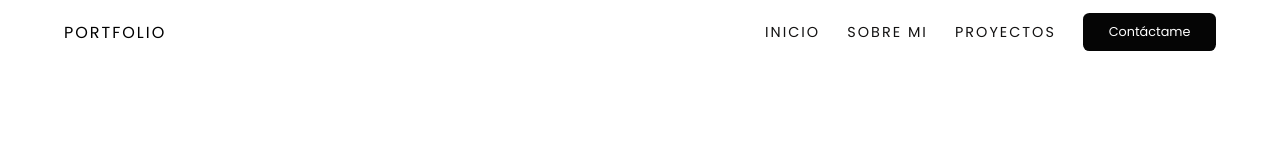
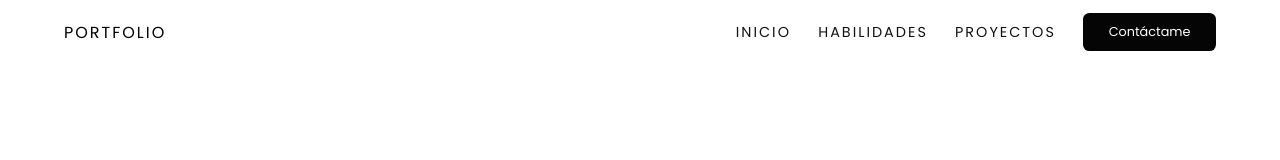
Before and after one commit to sebastiansorcia/portfolio, a React (Create React App) app: page / in a window 1280 px wide. Shown: the top 160 px of the page. Built offline with nearby package versions, Linux system fonts and the light colour scheme.

Commit message:
se cambio el nombre del enlace

```diff
--- a/src/components/menu/Menu.jsx
+++ b/src/components/menu/Menu.jsx
@@ -6,7 +6,7 @@ function Menu() {
         <div className="menu__header">
             <ul className="list__items">
                 <li className="list__item"><a href="#home" className="link__item item" aria-label="seccion de inicio">inicio</a></li>
-                <li className="list__item"><a href="#aboutme" className="link__item item" aria-label="seccion sobre mi">sobre mi</a></li>
+                <li className="list__item"><a href="#ability" className="link__item item" aria-label="seccion sobre mi">habilidades</a></li>
                 <li className="list__item"><a href="#proyects" className="link__item item"aria-label="seccion de proyectos">proyectos</a></li>
                 <li className="list__item"><ButtonCt content="Contáctame"/></li>
             </ul>
```
